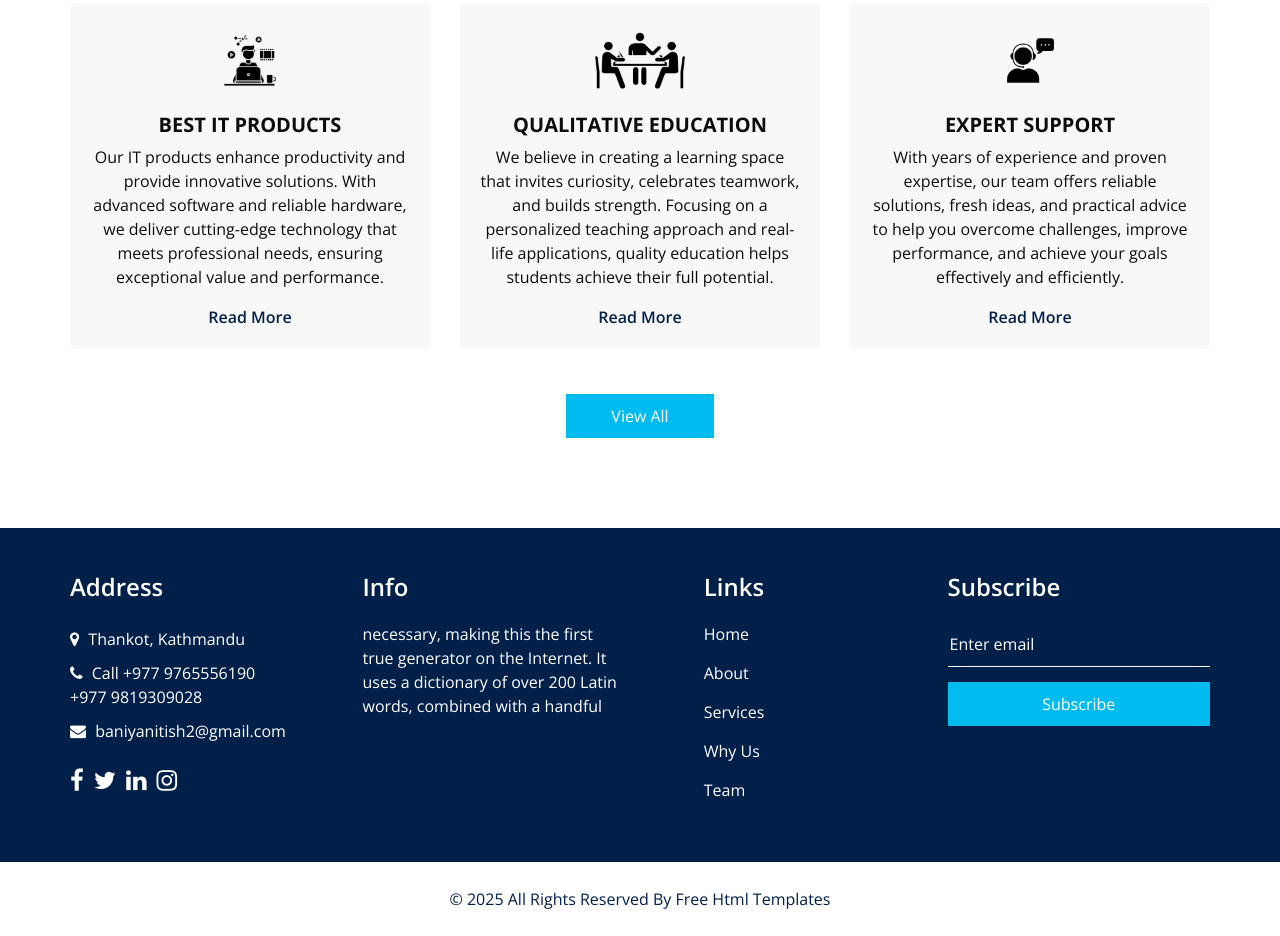
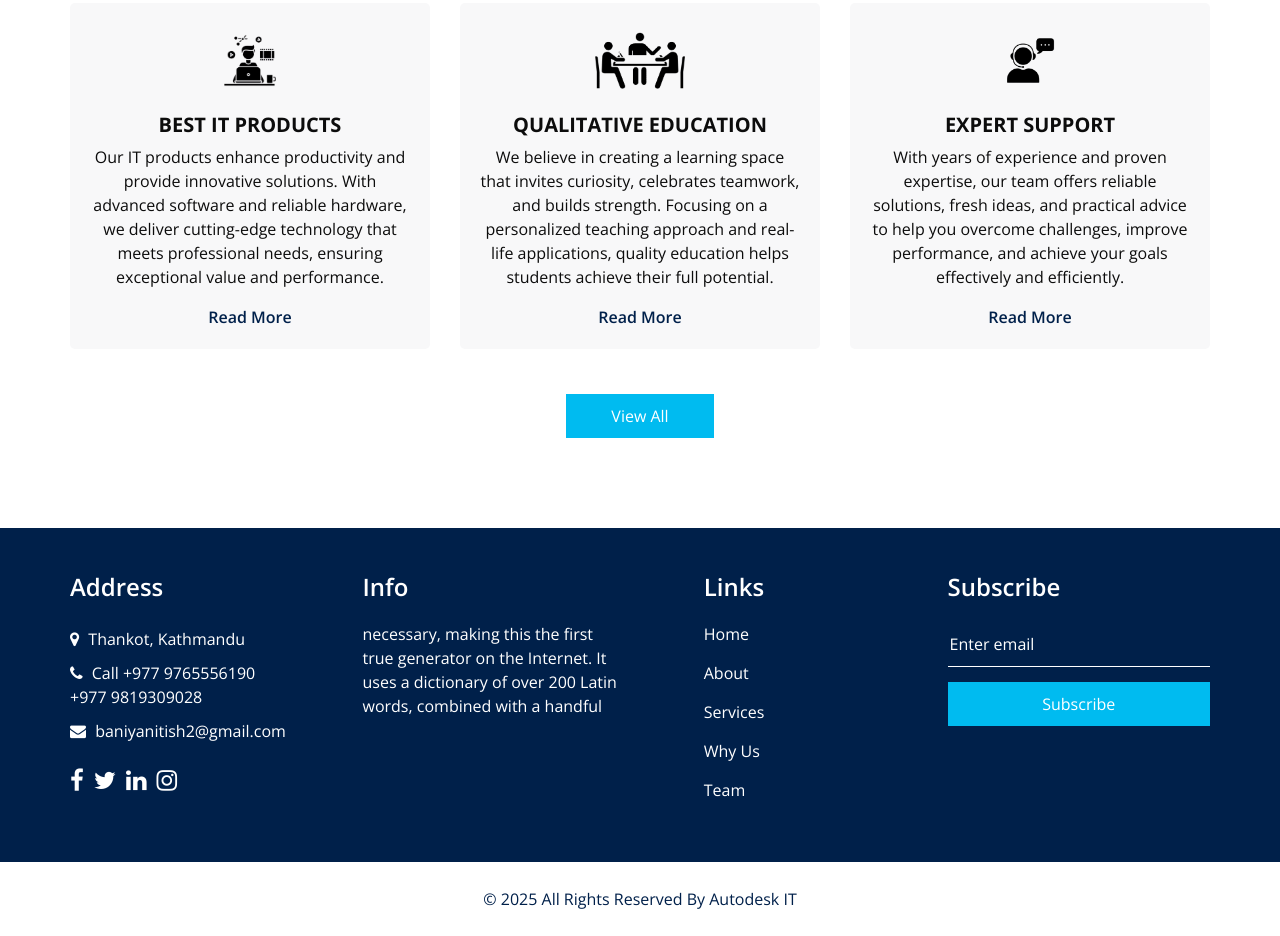
Before and after one commit to nisuz/autodesk, a plain HTML site: page service.html in a window 1280 px wide. Shown: the part 246-1182 px from the top of the page. Drawn offline with nearby package versions, Linux system fonts and the light colour scheme; some packages are replaced by stand-ins of ours.

Commit message:
Update service.html
279 -Copyright

```diff
--- a/service.html
+++ b/service.html
@@ -276,7 +276,7 @@
     <div class="container">
       <p>
         &copy; <span id="displayYear"></span> All Rights Reserved By
-        <a href="https://html.design/">Free Html Templates</a>
+        <a href="https://html.design/">Autodesk IT</a>
       </p>
     </div>
   </section>
```
